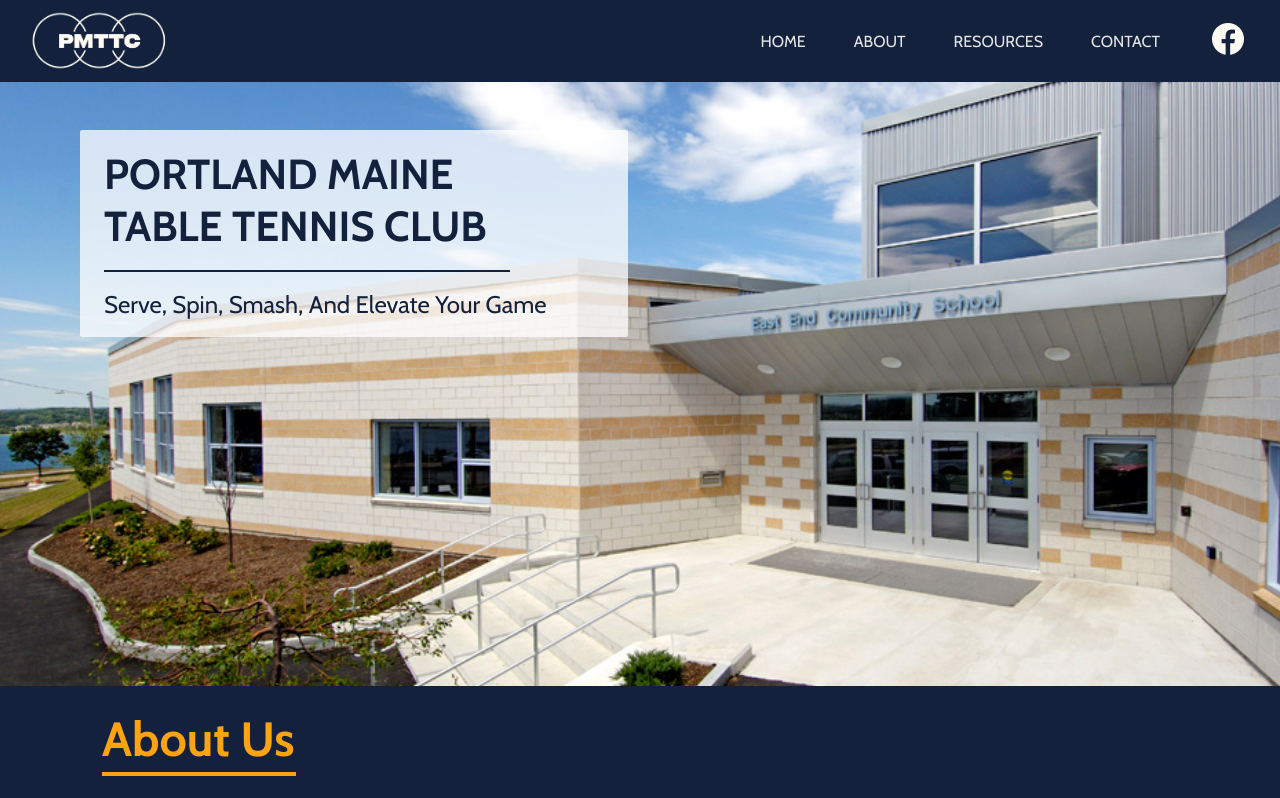
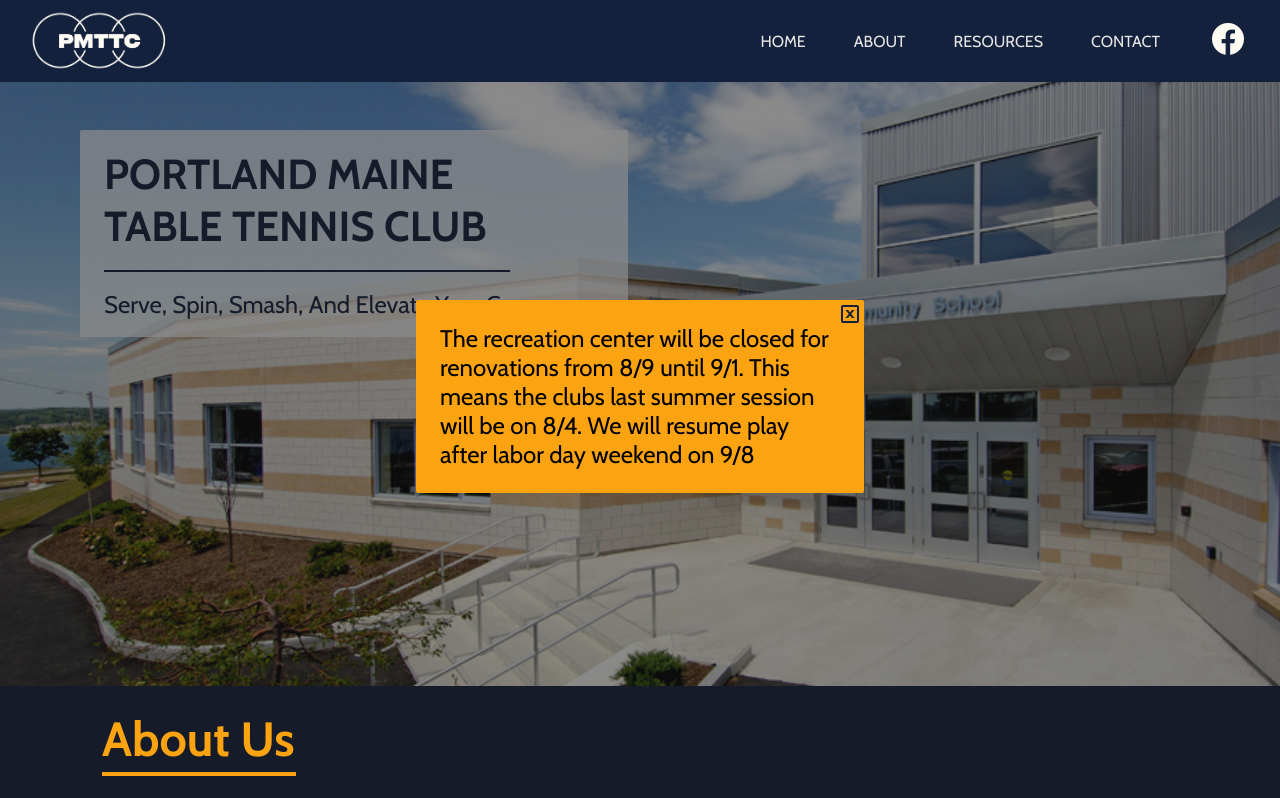
Before and after one commit to taylorwilk/pmttc, an Angular app: page / in a window 1280 px wide. Shown: the top 798 px of the page. Built offline with nearby package versions, Linux system fonts and the light colour scheme.

Commit message:
update custom message

```diff
--- a/src/app/landing-page/landing-page.component.html
+++ b/src/app/landing-page/landing-page.component.html
@@ -1,9 +1,9 @@
-<!-- <div id='modal' class="custom-message">
+<div id='modal' class="custom-message">
   <div class="message-container">
     <button (click)="onClick()"><img src="assets/images/icons/icons8-x-coordinate-24.png" alt=""></button>
-    <p>We will we be closed this comming Monday, Jun 9th as the community center needs our space for a special event.</p>
+    <p>The recreation center will be closed for renovations from 8/9 until 9/1.  This means the clubs last summer session will be on 8/4.  We will resume play after labor day weekend on 9/8</p>
   </div>
-</div> -->
+</div>
 <section class="main" id="home">
   <div class="card">
     <p class="p1">Portland Maine<br>Table Tennis Club</p>
```
